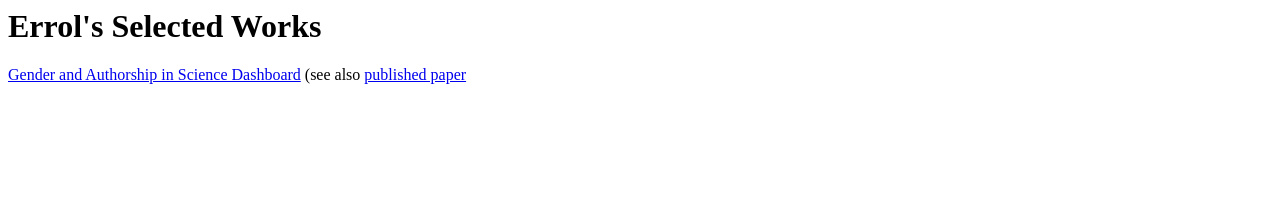
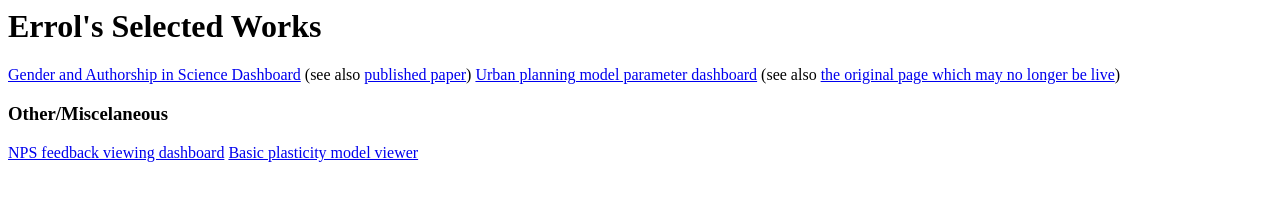
Before and after one commit to maegul/selectedworks, a plain HTML site: page index.html in a window 1280 px wide. Drawn offline with Linux system fonts and the light colour scheme.

Commit message:
Update index.html

```diff
--- a/index.html
+++ b/index.html
@@ -1,3 +1,11 @@
 <h1>Errol's Selected Works</h1>
 
-<a href='https://maegul.github.io/LH_GenderGap_Final/'>Gender and Authorship in Science Dashboard</a> (see also <a href='https://doi.org/10.1371/journal.pbio.2004956'>published paper</a>
+<a href='https://maegul.github.io/LH_GenderGap_Final/'>Gender and Authorship in Science Dashboard</a> (see also <a href='https://doi.org/10.1371/journal.pbio.2004956'>published paper</a>)
+
+<a href='https://maegul.github.io/urban_model_viz/'>Urban planning model parameter dashboard</a> (see also <a href='https://thud.msd.unimelb.edu.au/tools-and-models/co-benefits-calculator#calculator'>the original page which may no longer be live</a>)
+
+<h3>Other/Miscelaneous</h3>
+
+<a href='https://maegul.github.io/NPS_viewer/'>NPS feedback viewing dashboard</a>
+
+<a href='http://maegul.github.io/plast_viz/'>Basic plasticity model viewer</a>
```
